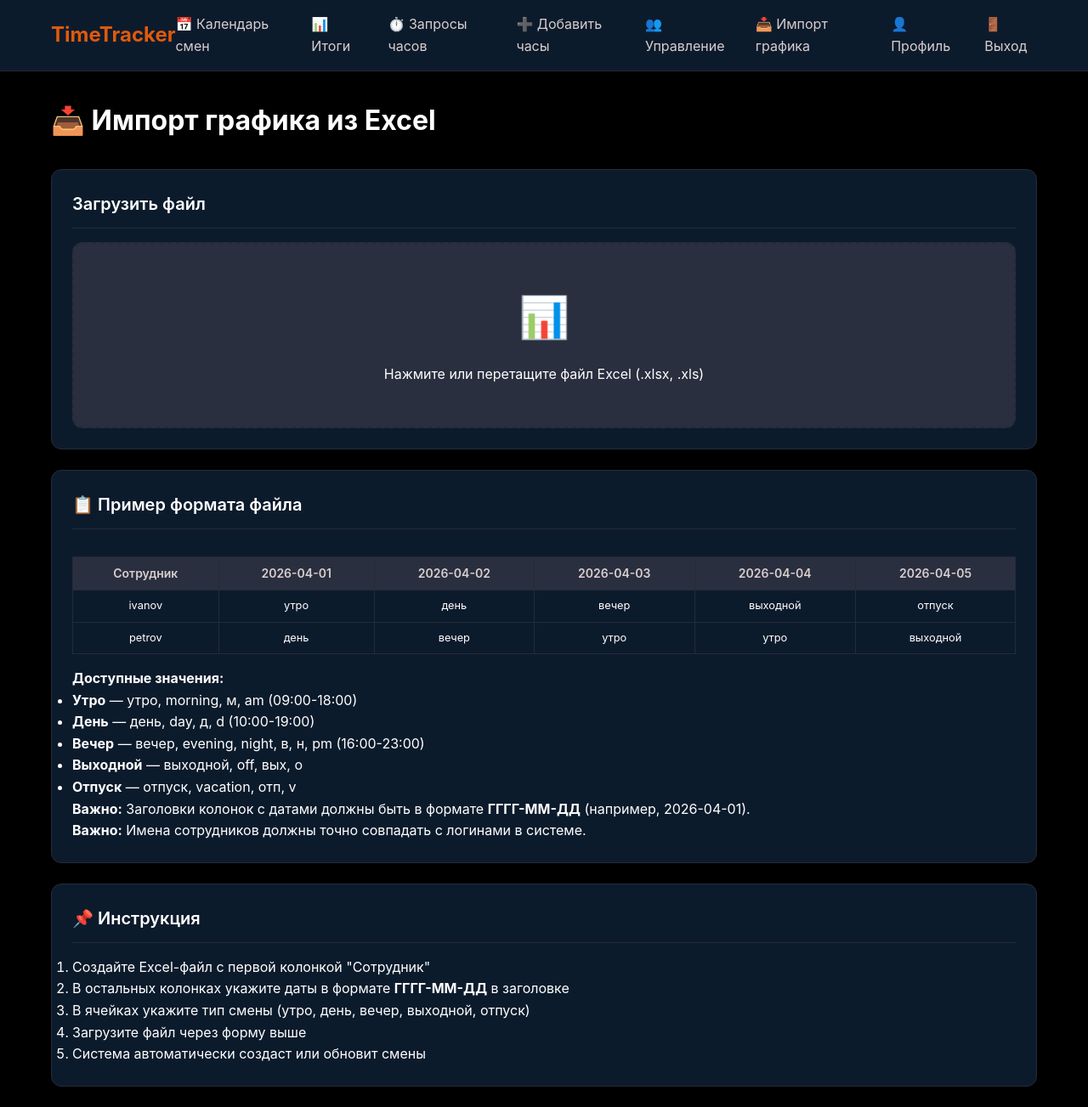
After one commit to valyamiller/time-tracker2, a Flask app: page /admin/import_schedule in a window 1280 px wide. The commit adds this page. Shown: the whole page at 85% size. Run offline with Flask 3, Linux system fonts and the light colour scheme; a user stored in the database is signed in.

Commit message:
Add Excel schedule import feature

```diff
--- a/app.py
+++ b/app.py
@@ -7,6 +7,8 @@ from utils import admin_required
 import calendar
 from sqlalchemy import func
 import os
+import openpyxl
+from io import BytesIO
 
 app = Flask(__name__)
 app.config['SECRET_KEY'] = 'your-secret-key-change-this-in-production'
@@ -304,6 +306,167 @@ def add_shift_ajax():
     except Exception as e:
         db.session.rollback()
         return jsonify({'success': False, 'error': str(e)})
+
+    import openpyxl
+from io import BytesIO
+
+@app.route('/admin/import_schedule', methods=['GET', 'POST'])
+@login_required
+@admin_required
+def import_schedule():
+    if request.method == 'POST':
+        if 'file' not in request.files:
+            flash('Файл не выбран', 'error')
+            return redirect(url_for('import_schedule'))
+
+        file = request.files['file']
+        if file.filename == '':
+            flash('Файл не выбран', 'error')
+            return redirect(url_for('import_schedule'))
+
+        if not file.filename.endswith(('.xlsx', '.xls')):
+            flash('Поддерживаются только файлы Excel (.xlsx, .xls)', 'error')
+            return redirect(url_for('import_schedule'))
+
+        try:
+            # Читаем Excel файл
+            workbook = openpyxl.load_workbook(BytesIO(file.read()))
+            sheet = workbook.active
+
+            # Получаем список пользователей
+            users = {user.username: user for user in User.query.filter(User.username != 'admin').all()}
+
+            # Определяем заголовки (первая строка)
+            headers = []
+            for col in range(1, sheet.max_column + 1):
+                cell_value = sheet.cell(row=1, column=col).value
+                if cell_value:
+                    headers.append(str(cell_value).strip())
+
+            # Ищем колонку с сотрудниками (должна быть первая)
+            user_col = 1
+
+            # Определяем колонки с датами (остальные)
+            date_columns = []
+            for col_idx, header in enumerate(headers, start=1):
+                if col_idx != user_col:
+                    try:
+                        # Пробуем преобразовать заголовок в дату
+                        date_col = datetime.strptime(str(header), '%Y-%m-%d').date()
+                        date_columns.append((col_idx, date_col))
+                    except ValueError:
+                        pass
+
+            if not date_columns:
+                flash('Не найдены колонки с датами. Используйте формат ГГГГ-ММ-ДД в заголовках', 'error')
+                return redirect(url_for('import_schedule'))
+
+            # Обрабатываем строки с сотрудниками
+            created_count = 0
+            updated_count = 0
+            errors = []
+
+            for row in range(2, sheet.max_row + 1):
+                username = sheet.cell(row=row, column=user_col).value
+                if not username:
+                    continue
+
+                username = str(username).strip()
+                if username not in users:
+                    errors.append(f'Сотрудник "{username}" не найден в системе')
+                    continue
+
+                user = users[username]
+
+                # Обрабатываем каждую дату
+                for col_idx, shift_date in date_columns:
+                    shift_value = sheet.cell(row=row, column=col_idx).value
+                    if not shift_value:
+                        continue
+
+                    shift_str = str(shift_value).strip().lower()
+
+                    # Определяем тип смены
+                    if shift_str in ['утро', 'morning', 'м', 'am']:
+                        shift_type = 'morning'
+                        start_time = '09:00'
+                        end_time = '18:00'
+                    elif shift_str in ['день', 'day', 'д', 'd']:
+                        shift_type = 'day'
+                        start_time = '10:00'
+                        end_time = '19:00'
+                    elif shift_str in ['вечер', 'evening', 'night', 'в', 'н', 'pm']:
+                        shift_type = 'night'
+                        start_time = '16:00'
+                        end_time = '23:00'
+                    elif shift_str in ['выходной', 'off', 'вых', 'o']:
+                        shift_type = 'off'
+                        start_time = '00:00'
+                        end_time = '00:00'
+                    elif shift_str in ['отпуск', 'vacation', 'отп', 'v']:
+                        shift_type = 'vacation'
+                        start_time = '00:00'
+                        end_time = '00:00'
+                    else:
+                        continue
+
+                    # Создаём или обновляем смену
+                    existing_shift = Shift.query.filter_by(user_id=user.id, date=shift_date).first()
+
+                    if existing_shift:
+                        existing_shift.shift_type = shift_type
+                        existing_shift.start_time = start_time
+                        existing_shift.end_time = end_time
+                        updated_count += 1
+                    else:
+                        shift = Shift(
+                            user_id=user.id,
+                            date=shift_date,
+                            shift_type=shift_type,
+                            start_time=start_time,
+                            end_time=end_time
+                        )
+                        db.session.add(shift)
+                        created_count += 1
+
+                    # Рассчитываем часы
+                    if shift_type in ['off', 'vacation']:
+                        hours_worked = 0
+                    else:
+                        start_hour = int(start_time.split(':')[0])
+                        end_hour = int(end_time.split(':')[0])
+                        hours_worked = end_hour - start_hour
+                        if hours_worked > 4:
+                            hours_worked = hours_worked - 1
+
+                    # Обновляем или создаём запись о часах
+                    existing_work = WorkEntry.query.filter_by(user_id=user.id, date=shift_date).first()
+
+                    if existing_work:
+                        existing_work.hours_worked = hours_worked
+                        existing_work.description = f"Импорт: {shift_type} {start_time}-{end_time}"
+                    else:
+                        work_entry = WorkEntry(
+                            user_id=user.id,
+                            date=shift_date,
+                            hours_worked=hours_worked,
+                            description=f"Импорт: {shift_type} {start_time}-{end_time}"
+                        )
+                        db.session.add(work_entry)
+
+            db.session.commit()
+
+            flash(f'Импорт завершён! Создано: {created_count}, Обновлено: {updated_count}', 'success')
+            if errors:
+                flash(f'Ошибки: {", ".join(errors[:5])}', 'warning')
+
+            return redirect(url_for('admin_calendar'))
+
+        except Exception as e:
+            flash(f'Ошибка при импорте: {str(e)}', 'error')
+            return redirect(url_for('import_schedule'))
+
+    return render_template('import_schedule.html')
 
 @app.route('/admin/delete_shift_ajax', methods=['POST'])
 @login_required
--- a/requirements.txt
+++ b/requirements.txt
@@ -5,3 +5,4 @@ Werkzeug==2.3.7
 python-dateutil==2.8.2
 gunicorn==21.2.0
 psycopg2-binary==2.9.9
+openpyxl==3.1.2
--- a/templates/base.html
+++ b/templates/base.html
@@ -18,6 +18,7 @@
                     <a href="{{ url_for('admin_overtime_requests') }}">⏱️ Запросы часов</a>
                     <a href="{{ url_for('admin_add_my_hours') }}">➕ Добавить часы</a>
                     <a href="{{ url_for('admin') }}">👥 Управление</a>
+                    <a href="{{ url_for('import_schedule') }}">📥 Импорт графика</a>
                 {% else %}
                     <a href="{{ url_for('dashboard') }}">📊 Дашборд</a>
                     <a href="{{ url_for('my_shifts') }}">📅 Мои смены</a>
--- /dev/null
+++ b/templates/import_schedule.html
@@ -0,0 +1,116 @@
+{% extends "base.html" %}
+
+{% block content %}
+<style>
+    .upload-area {
+        border: 2px dashed var(--border-color);
+        border-radius: 12px;
+        padding: 3rem;
+        text-align: center;
+        background: var(--bg-tertiary);
+        cursor: pointer;
+        transition: all 0.3s;
+    }
+
+    .upload-area:hover {
+        border-color: var(--accent-primary);
+        background: rgba(59, 130, 246, 0.1);
+    }
+
+    .example-table {
+        margin-top: 2rem;
+        overflow-x: auto;
+    }
+
+    .example-table table {
+        width: 100%;
+        font-size: 0.8rem;
+    }
+
+    .example-table th, .example-table td {
+        padding: 0.5rem;
+        text-align: center;
+        border: 1px solid var(--border-color);
+    }
+
+    .example-table th {
+        background: var(--bg-tertiary);
+    }
+</style>
+
+<h1 style="margin: 2rem 0;">📥 Импорт графика из Excel</h1>
+
+<div class="card">
+    <div class="card-header">Загрузить файл</div>
+
+    <form method="POST" enctype="multipart/form-data">
+        <div class="upload-area" onclick="document.getElementById('file-input').click()">
+            <div style="font-size: 3rem; margin-bottom: 1rem;">📊</div>
+            <p>Нажмите или перетащите файл Excel (.xlsx, .xls)</p>
+            <input type="file" id="file-input" name="file" accept=".xlsx,.xls" style="display: none;" onchange="this.form.submit()">
+        </div>
+    </form>
+</div>
+
+<div class="card">
+    <div class="card-header">📋 Пример формата файла</div>
+
+    <div class="example-table">
+        <table>
+            <thead>
+                <tr>
+                    <th>Сотрудник</th>
+                    <th>2026-04-01</th>
+                    <th>2026-04-02</th>
+                    <th>2026-04-03</th>
+                    <th>2026-04-04</th>
+                    <th>2026-04-05</th>
+                </tr>
+            </thead>
+            <tbody>
+                <tr>
+                    <td>ivanov</td>
+                    <td>утро</td>
+                    <td>день</td>
+                    <td>вечер</td>
+                    <td>выходной</td>
+                    <td>отпуск</td>
+                </tr>
+                <tr>
+                    <td>petrov</td>
+                    <td>день</td>
+                    <td>вечер</td>
+                    <td>утро</td>
+                    <td>утро</td>
+                    <td>выходной</td>
+                </tr>
+            </tbody>
+        </table>
+    </div>
+
+    <div style="margin-top: 1rem;">
+        <p><strong>Доступные значения:</strong></p>
+        <ul>
+            <li><strong>Утро</strong> — утро, morning, м, am (09:00-18:00)</li>
+            <li><strong>День</strong> — день, day, д, d (10:00-19:00)</li>
+            <li><strong>Вечер</strong> — вечер, evening, night, в, н, pm (16:00-23:00)</li>
+            <li><strong>Выходной</strong> — выходной, off, вых, o</li>
+            <li><strong>Отпуск</strong> — отпуск, vacation, отп, v</li>
+        </ul>
+        <p><strong>Важно:</strong> Заголовки колонок с датами должны быть в формате <strong>ГГГГ-ММ-ДД</strong> (например, 2026-04-01).</p>
+        <p><strong>Важно:</strong> Имена сотрудников должны точно совпадать с логинами в системе.</p>
+    </div>
+</div>
+
+<div class="card">
+    <div class="card-header">📌 Инструкция</div>
+    <ol>
+        <li>Создайте Excel-файл с первой колонкой "Сотрудник"</li>
+        <li>В остальных колонках укажите даты в формате <strong>ГГГГ-ММ-ДД</strong> в заголовке</li>
+        <li>В ячейках укажите тип смены (утро, день, вечер, выходной, отпуск)</li>
+        <li>Загрузите файл через форму выше</li>
+        <li>Система автоматически создаст или обновит смены</li>
+    </ol>
+</div>
+
+{% endblock %}
```
